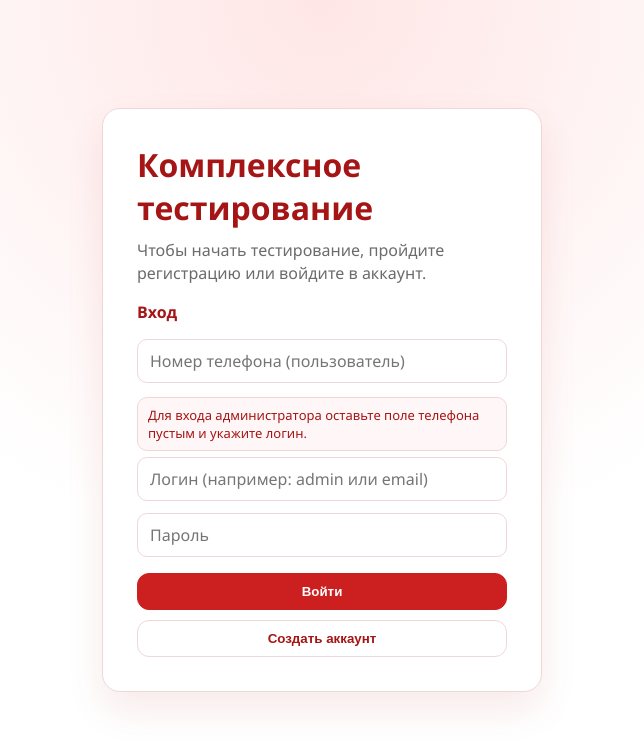
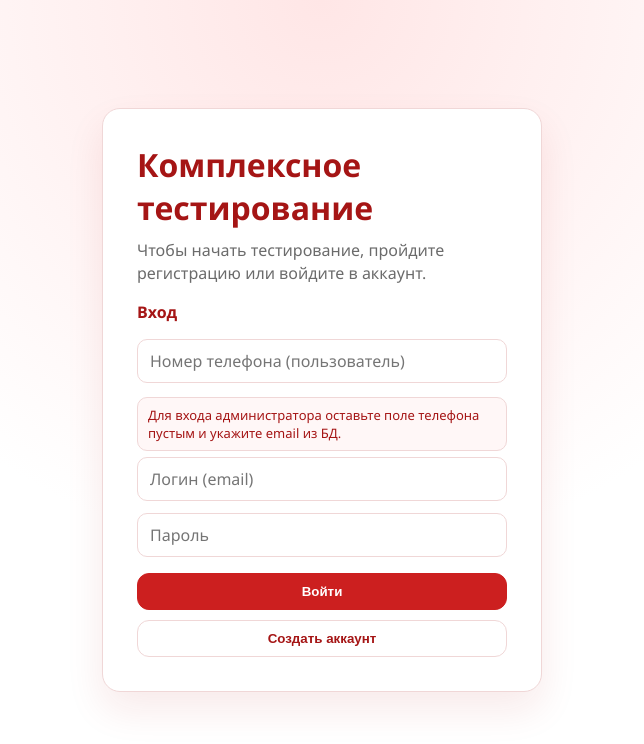
Before and after one commit to limbovvv/complex_testing, a React (Vite) app in the folder frontend/: page /login in a window 1280 px wide. Both pictures are taken after a click on the button "Уже есть аккаунт". Shown: the top 744 px of the page, without its empty margins (318-962 px from the left). Built offline with nearby package versions, Linux system fonts and the light colour scheme; no server answers.

Commit message:
refactor: authenticate strictly by DB credentials

```diff
--- a/frontend/src/pages/LoginPage.tsx
+++ b/frontend/src/pages/LoginPage.tsx
@@ -87,8 +87,8 @@ export default function LoginPage() {
         {!isRegister && (
           <>
             <input placeholder="Номер телефона (пользователь)" value={phone} onChange={e => setPhone(e.target.value)} />
-            <div className="admin-hint">Для входа администратора оставьте поле телефона пустым и укажите логин.</div>
-            <input placeholder="Логин (например: admin или email)" value={identifier} onChange={e => setIdentifier(e.target.value)} />
+            <div className="admin-hint">Для входа администратора оставьте поле телефона пустым и укажите email из БД.</div>
+            <input placeholder="Логин (email)" value={identifier} onChange={e => setIdentifier(e.target.value)} />
             <input placeholder="Пароль" type="password" value={password} onChange={e => setPassword(e.target.value)} />
           </>
         )}
```
Also changed, not shown: 4 other files (tests, documents, lock files or other folders).
